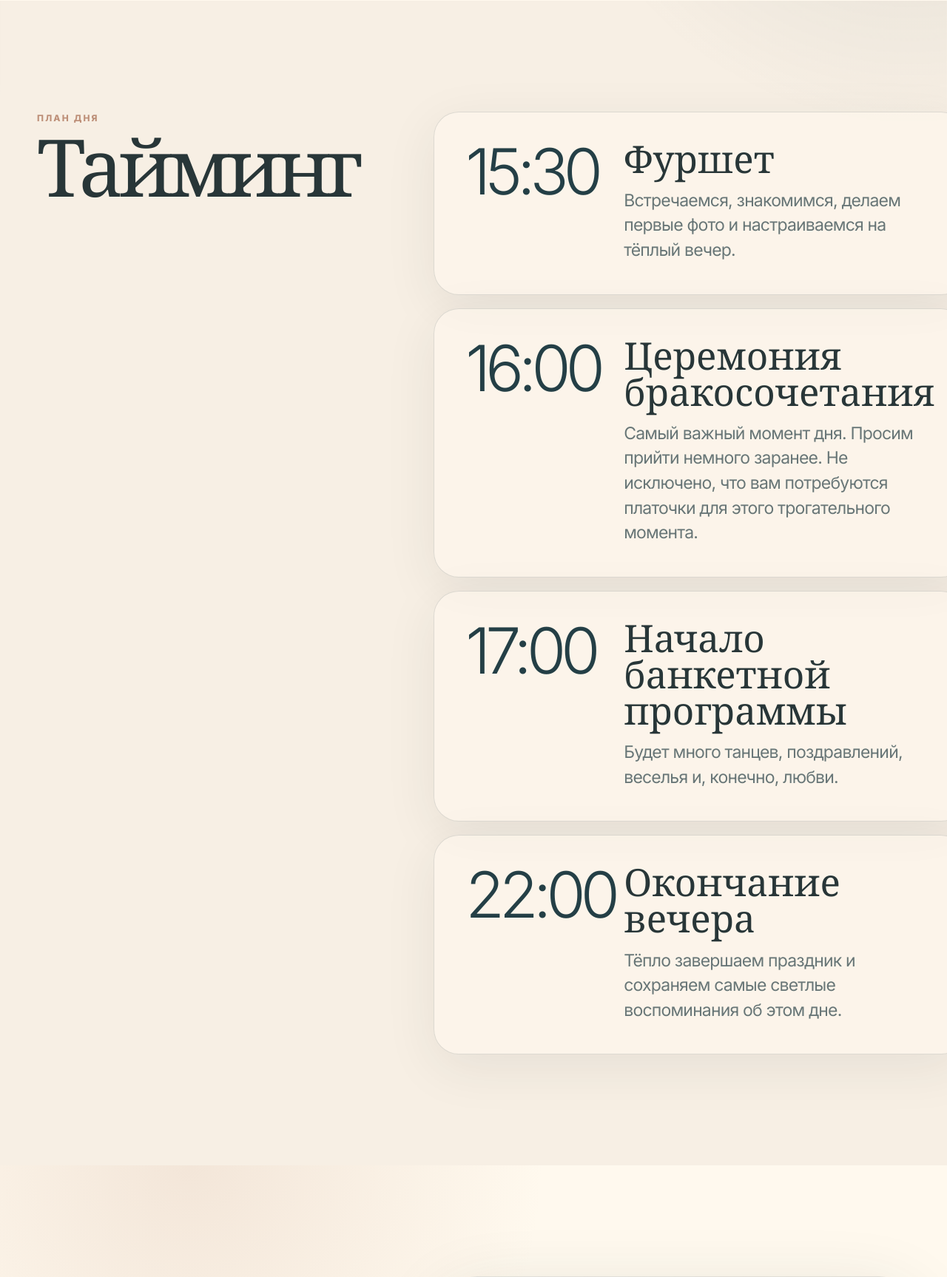
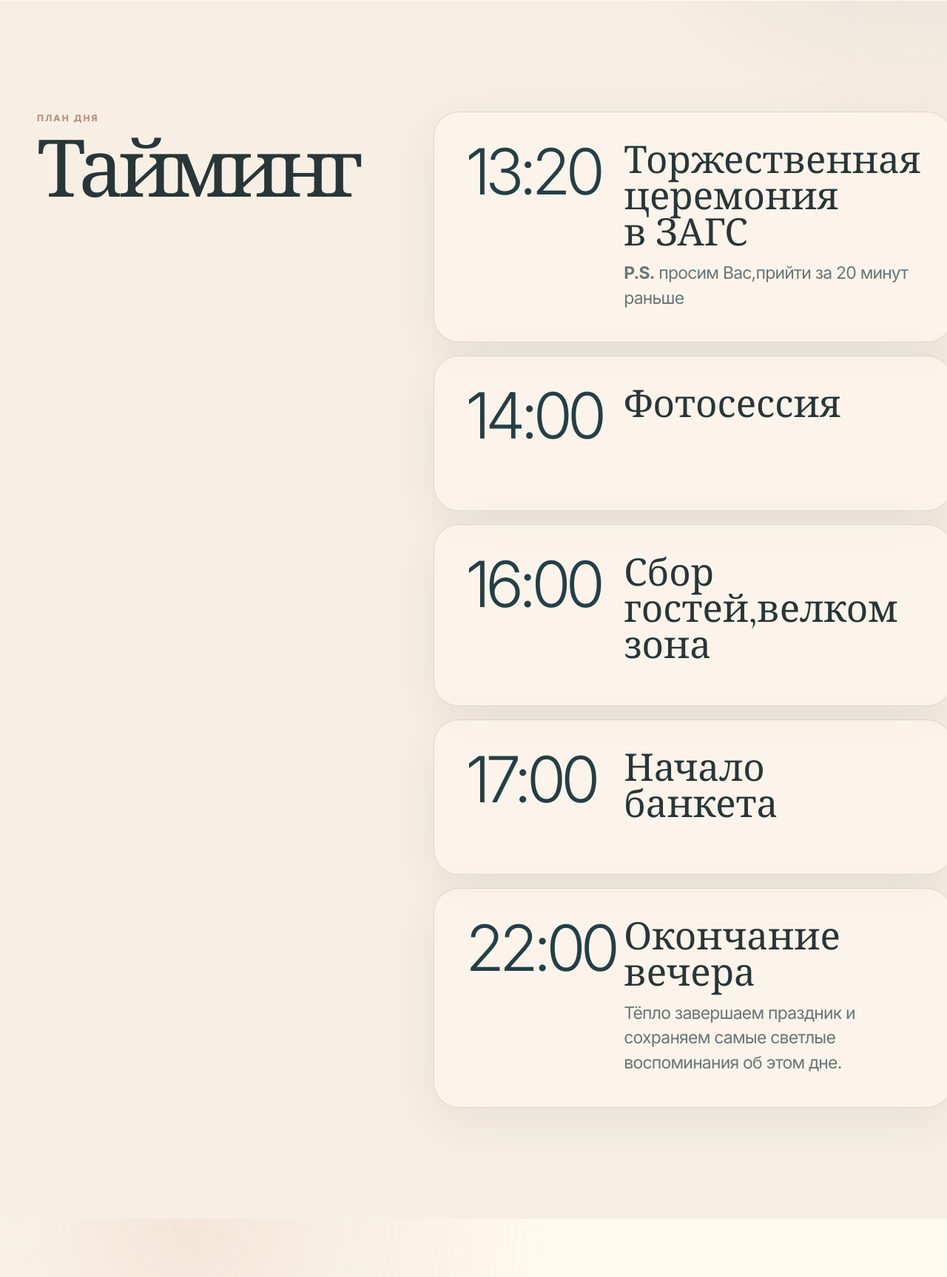
Before and after one commit to roma56740/DimYulia, a FastAPI app: page / in a window 1280 px wide. Shown: the part 2389-4116 px from the top of the page at 74% size. Run offline with FastAPI, Linux system fonts and the light colour scheme.

Commit message:
Update index.html

```diff
--- a/templates/index.html
+++ b/templates/index.html
@@ -80,24 +80,28 @@
 
                 <div class="day-cards">
                     <article class="day-card reveal reveal-right">
-                        <span>15:30</span>
+                        <span>13:20</span>
                         <div>
-                            <h3>Фуршет</h3>
-                            <p>Встречаемся, знакомимся, делаем первые фото и настраиваемся на тёплый вечер.</p>
+                            <h3>Торжественная церемония в ЗАГС</h3>
+                            <p><strong>P.S.</strong> просим Вас,прийти за 20 минут раньше</p>
+                        </div>
+                    </article>
+                    <article class="day-card reveal reveal-right">
+                        <span>14:00</span>
+                        <div>
+                            <h3>Фотосессия</h3>
                         </div>
                     </article>
                     <article class="day-card reveal reveal-right">
                         <span>16:00</span>
                         <div>
-                            <h3>Церемония бракосочетания</h3>
-                            <p>Самый важный момент дня. Просим прийти немного заранее. Не исключено, что вам потребуются платочки для этого трогательного момента.</p>
+                            <h3>Сбор гостей,велком зона</h3>
                         </div>
                     </article>
                     <article class="day-card reveal reveal-right">
                         <span>17:00</span>
                         <div>
-                            <h3>Начало банкетной программы</h3>
-                            <p>Будет много танцев, поздравлений, веселья и, конечно, любви.</p>
+                            <h3>Начало банкета</h3>
                         </div>
                     </article>
                     <article class="day-card reveal reveal-right">
```
